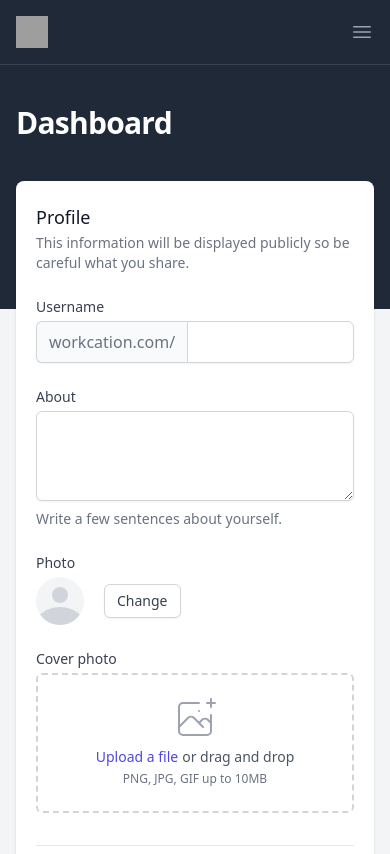
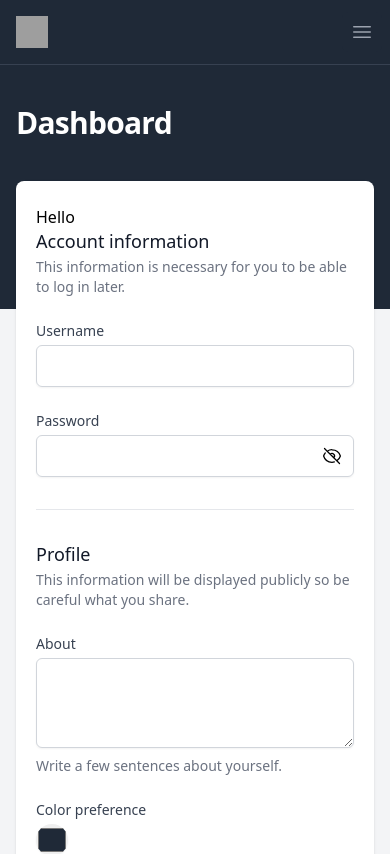
Before and after one commit to simzub/form-app, a React (Create React App) app: page / in a window 390 px wide. Shown: the top 854 px of the page. Built offline with nearby package versions, Linux system fonts and the light colour scheme; grey boxes are pictures that could not be loaded.

Commit message:
add color + RTK

```diff
--- a/package.json
+++ b/package.json
@@ -5,6 +5,7 @@
   "dependencies": {
     "@headlessui/react": "^1.7.7",
     "@heroicons/react": "^2.0.13",
+    "@reduxjs/toolkit": "^1.9.1",
     "@testing-library/jest-dom": "^5.16.5",
     "@testing-library/react": "^13.4.0",
     "@testing-library/user-event": "^13.5.0",
@@ -14,6 +15,7 @@
     "@types/react-dom": "^18.0.10",
     "react": "^18.2.0",
     "react-dom": "^18.2.0",
+    "react-redux": "^8.0.5",
     "react-scripts": "5.0.1",
     "typescript": "^4.9.4",
     "web-vitals": "^2.1.4"
--- /dev/null
+++ b/src/app/hook.ts
@@ -0,0 +1,5 @@
+import { TypedUseSelectorHook, useDispatch, useSelector } from 'react-redux';
+import { RootState, AppDispatch } from './store';
+
+export const useAppDispatch = () => useDispatch<AppDispatch>();
+export const useAppSelector: TypedUseSelectorHook<RootState> = useSelector;
--- /dev/null
+++ b/src/app/store.ts
@@ -0,0 +1,13 @@
+import { configureStore } from '@reduxjs/toolkit';
+import colorSliceReducer from '../redux/colorSlice';
+
+export const store = configureStore({
+  reducer: {
+    color: colorSliceReducer,
+  },
+});
+
+// Infer the `RootState` and `AppDispatch` types from the store itself
+export type RootState = ReturnType<typeof store.getState>;
+// Inferred type: {posts: PostsState, comments: CommentsState, users: UsersState}
+export type AppDispatch = typeof store.dispatch;
--- a/src/components/Form.tsx
+++ b/src/components/Form.tsx
@@ -1,8 +1,97 @@
+import { useEffect, useState } from 'react';
+import { EyeIcon, EyeSlashIcon } from '@heroicons/react/24/outline';
+import { useAppDispatch } from '../app/hook';
+import { changeColor } from '../redux/colorSlice';
+
 export default function Form() {
+  const [passwordVisible, setPasswordVisible] = useState(false);
+  const [color, setColor] = useState('#1F2937');
+  const togglePasswordVisible = () => setPasswordVisible(!passwordVisible);
+  const dispatch = useAppDispatch();
+
+  const debounceValue = useDebounceValue(color);
+
+  function useDebounceValue(value: string, time = 100) {
+    const [debounceValue, setDebounceValue] = useState(value);
+
+    useEffect(() => {
+      const timeout = setTimeout(() => {
+        setDebounceValue(value);
+      }, time);
+
+      return () => {
+        clearTimeout(timeout);
+      };
+    }, [value, time]);
+
+    return debounceValue;
+  }
+
+  useEffect(() => {
+    // @ts-ignore
+    dispatch(changeColor(debounceValue));
+  }, [debounceValue, dispatch]);
+
   return (
     <form className="space-y-8 divide-y divide-gray-200">
       <div className="space-y-8 divide-y divide-gray-200 sm:space-y-5">
         <div className="space-y-6 sm:space-y-5">
+          <div>
+            <div>Hello</div>
+            <h3 className="text-lg font-medium leading-6 text-gray-900">Account information</h3>
+            <p className="mt-1 max-w-2xl text-sm text-gray-500">
+              This information is necessary for you to be able to log in later.
+            </p>
+          </div>
+          <div className="space-y-6 sm:space-y-5">
+            <div className="sm:grid sm:grid-cols-3 sm:items-start sm:gap-4 sm:border-t sm:border-gray-200 sm:pt-5">
+              <label htmlFor="username" className="block text-sm font-medium text-gray-700 sm:mt-px sm:pt-2">
+                Username
+              </label>
+              <div className="mt-1 sm:col-span-2 sm:mt-0">
+                <div className="flex max-w-lg rounded-md shadow-sm">
+                  <input
+                    type="text"
+                    name="username"
+                    id="username"
+                    autoComplete="username"
+                    required
+                    className="block w-full min-w-0 flex-1  rounded-md border-gray-300 focus:border-indigo-500 focus:ring-indigo-500 sm:text-sm"
+                  />
+                </div>
+              </div>
+            </div>
+            <div className="sm:grid sm:grid-cols-3 sm:items-start sm:gap-4 sm:border-t sm:border-gray-200 sm:pt-5">
+              <label htmlFor="password" className="block text-sm font-medium text-gray-700 sm:mt-px sm:pt-2">
+                Password
+              </label>
+              <div className="mt-1 sm:col-span-2 sm:mt-0">
+                <div className="relative max-w-lg rounded-md shadow-sm">
+                  <input
+                    type={passwordVisible ? 'text' : 'password'}
+                    name="password"
+                    id="password"
+                    autoComplete="password"
+                    required
+                    className="block w-full min-w-0 flex-1 rounded-md border-gray-300 focus:border-indigo-500 focus:ring-indigo-500 sm:text-sm"
+                  />
+                  <div
+                    className="absolute inset-y-0 right-0 flex cursor-pointer items-center pr-3"
+                    onClick={togglePasswordVisible}
+                  >
+                    {!passwordVisible ? (
+                      <EyeSlashIcon className="h-5 w-5 text-primary-900" />
+                    ) : (
+                      <EyeIcon className="h-5 w-5 text-primary-900" />
+                    )}
+                  </div>
+                </div>
+              </div>
+            </div>
+          </div>
+        </div>
+
+        <div className="space-y-6 pt-8 sm:space-y-5 sm:pt-10">
           <div>
             <h3 className="text-lg font-medium leading-6 text-gray-900">Profile</h3>
             <p className="mt-1 max-w-2xl text-sm text-gray-500">
@@ -11,26 +100,6 @@ export default function Form() {
           </div>
 
           <div className="space-y-6 sm:space-y-5">
-            <div className="sm:grid sm:grid-cols-3 sm:items-start sm:gap-4 sm:border-t sm:border-gray-200 sm:pt-5">
-              <label htmlFor="username" className="block text-sm font-medium text-gray-700 sm:mt-px sm:pt-2">
-                Username
-              </label>
-              <div className="mt-1 sm:col-span-2 sm:mt-0">
-                <div className="flex max-w-lg rounded-md shadow-sm">
-                  <span className="inline-flex items-center rounded-l-md border border-r-0 border-gray-300 bg-gray-50 px-3 text-gray-500 sm:text-sm">
-                    workcation.com/
-                  </span>
-                  <input
-                    type="text"
-                    name="username"
-                    id="username"
-                    autoComplete="username"
-                    className="block w-full min-w-0 flex-1 rounded-none rounded-r-md border-gray-300 focus:border-indigo-500 focus:ring-indigo-500 sm:text-sm"
-                  />
-                </div>
-              </div>
-            </div>
-
             <div className="sm:grid sm:grid-cols-3 sm:items-start sm:gap-4 sm:border-t sm:border-gray-200 sm:pt-5">
               <label htmlFor="about" className="block text-sm font-medium text-gray-700 sm:mt-px sm:pt-2">
                 About
@@ -46,9 +115,24 @@ export default function Form() {
                 <p className="mt-2 text-sm text-gray-500">Write a few sentences about yourself.</p>
               </div>
             </div>
+            <div className="sm:grid sm:grid-cols-3 sm:items-center sm:gap-4 sm:border-t sm:border-gray-200 sm:pt-5">
+              <label htmlFor="photo" className="block text-sm font-medium text-gray-700">
+                Color preference
+              </label>
+              <div className="mt-1 sm:col-span-2 sm:mt-0">
+                <div className="flex items-center">
+                  <input
+                    type="color"
+                    value={color}
+                    onChange={(e) => setColor(e.target.value)}
+                    className="block rounded-full border-none shadow-sm h-8 w-8 "
+                  />
+                </div>
+              </div>
+            </div>
 
             <div className="sm:grid sm:grid-cols-3 sm:items-center sm:gap-4 sm:border-t sm:border-gray-200 sm:pt-5">
-              <label htmlFor="photo" className="block text-sm font-medium text-gray-700">
+              <label htmlFor="photo" className=" bg-[#4037bd]block text-sm font-medium text-gray-700">
                 Photo
               </label>
               <div className="mt-1 sm:col-span-2 sm:mt-0">
--- a/src/index.tsx
+++ b/src/index.tsx
@@ -2,10 +2,14 @@ import React from 'react';
 import ReactDOM from 'react-dom/client';
 import './index.css';
 import App from './App';
+import { store } from './app/store';
+import { Provider } from 'react-redux';
 
 const root = ReactDOM.createRoot(document.getElementById('root') as HTMLElement);
 root.render(
   <React.StrictMode>
-    <App />
+    <Provider store={store}>
+      <App />
+    </Provider>
   </React.StrictMode>
 );
--- /dev/null
+++ b/src/redux/colorSlice.ts
@@ -0,0 +1,27 @@
+import { createSlice } from '@reduxjs/toolkit';
+import type { PayloadAction } from '@reduxjs/toolkit';
+
+export interface ColorState {
+  color: string;
+}
+
+const initialState: ColorState = {
+  color: '#1F2937',
+};
+
+export const colorSlice = createSlice({
+  name: 'color',
+  initialState,
+  reducers: {
+    changeColor: (state: ColorState, action: PayloadAction<string>) => {
+      state.color = action.payload;
+    },
+  },
+});
+
+// Action creators are generated for each case reducer function
+export const { changeColor } = colorSlice.actions;
+
+const colorSliceReducer = colorSlice.reducer;
+
+export default colorSliceReducer;
```
Also changed, not shown: src/components/InnerLayout.tsx (+15 -98 lines), 1 other file (tests, documents, lock files or other folders).
